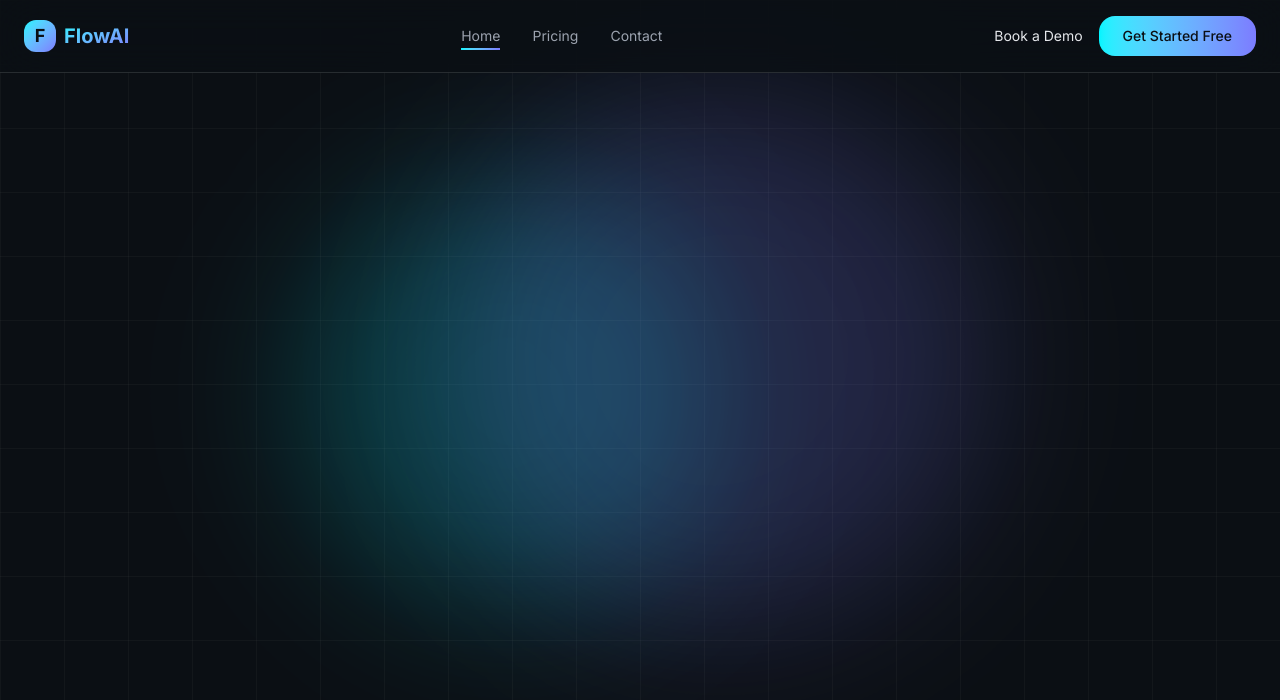
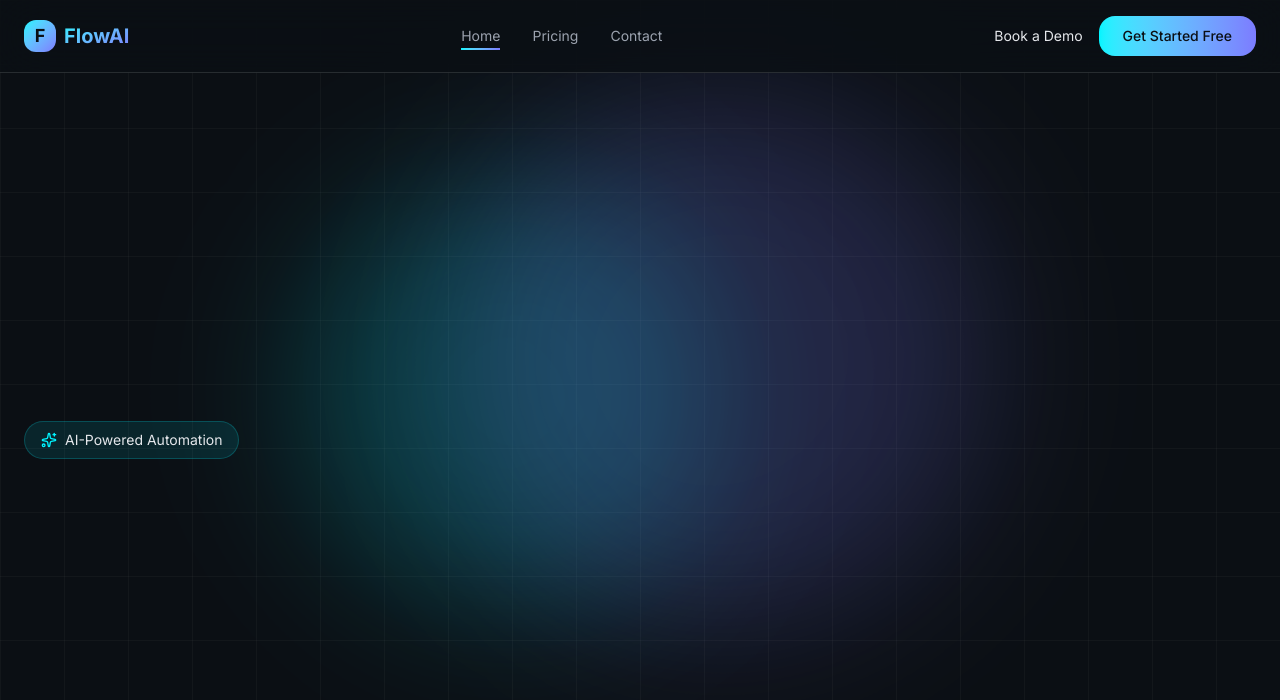
Before and after one commit to lazarpetrovic/flowai, a React (Vite) app: page / in a window 1280 px wide. Shown: the top 700 px of the page. Built offline with nearby package versions, Linux system fonts and the light colour scheme.

Commit message:
hero center animation finished

```diff
--- a/package.json
+++ b/package.json
@@ -11,6 +11,7 @@
   },
   "dependencies": {
     "framer-motion": "^12.31.0",
+    "lucide-react": "^0.563.0",
     "react": "^19.2.0",
     "react-dom": "^19.2.0",
     "react-router-dom": "^7.13.0"
--- a/src/app/components/homepage/HeroSection.tsx
+++ b/src/app/components/homepage/HeroSection.tsx
@@ -1,4 +1,5 @@
 import { motion } from "framer-motion";
+import { Sparkles } from "lucide-react";
 
 export function HeroSection() {
     return <section className="relative min-h-screen flex items-center justify-center overflow-hidden pt-20">
@@ -17,7 +18,20 @@ export function HeroSection() {
             rounded-full blur-3xl" />
         </div>
         <div className="container mx-auto px-6 relative z-10">
-
+            <motion.div
+            initial={{opacity: 0, x: -50}}
+            animate={{opacity: 1, x: 0}}
+            transition={{duration: 0.8}}
+            className="space-y-8">
+                <motion.div
+                initial={{opacity: 0, y: 20}}
+                animate={{opacity: 1, y:0}}
+                transition={{delay: 0.2}}
+                className="inline-flex items-center space-x-2 px-4 py-2 rounded-full bg-primary/10 border border-primary/20">
+                    <Sparkles className="w-4 h-4 text-primary" />
+                    <span className="text-sm text-foreground">AI-Powered Automation</span>
+                </motion.div>
+            </motion.div>
         </div>
     </section>
 }
```
Also changed, not shown: 1 other file (tests, documents, lock files or other folders).
